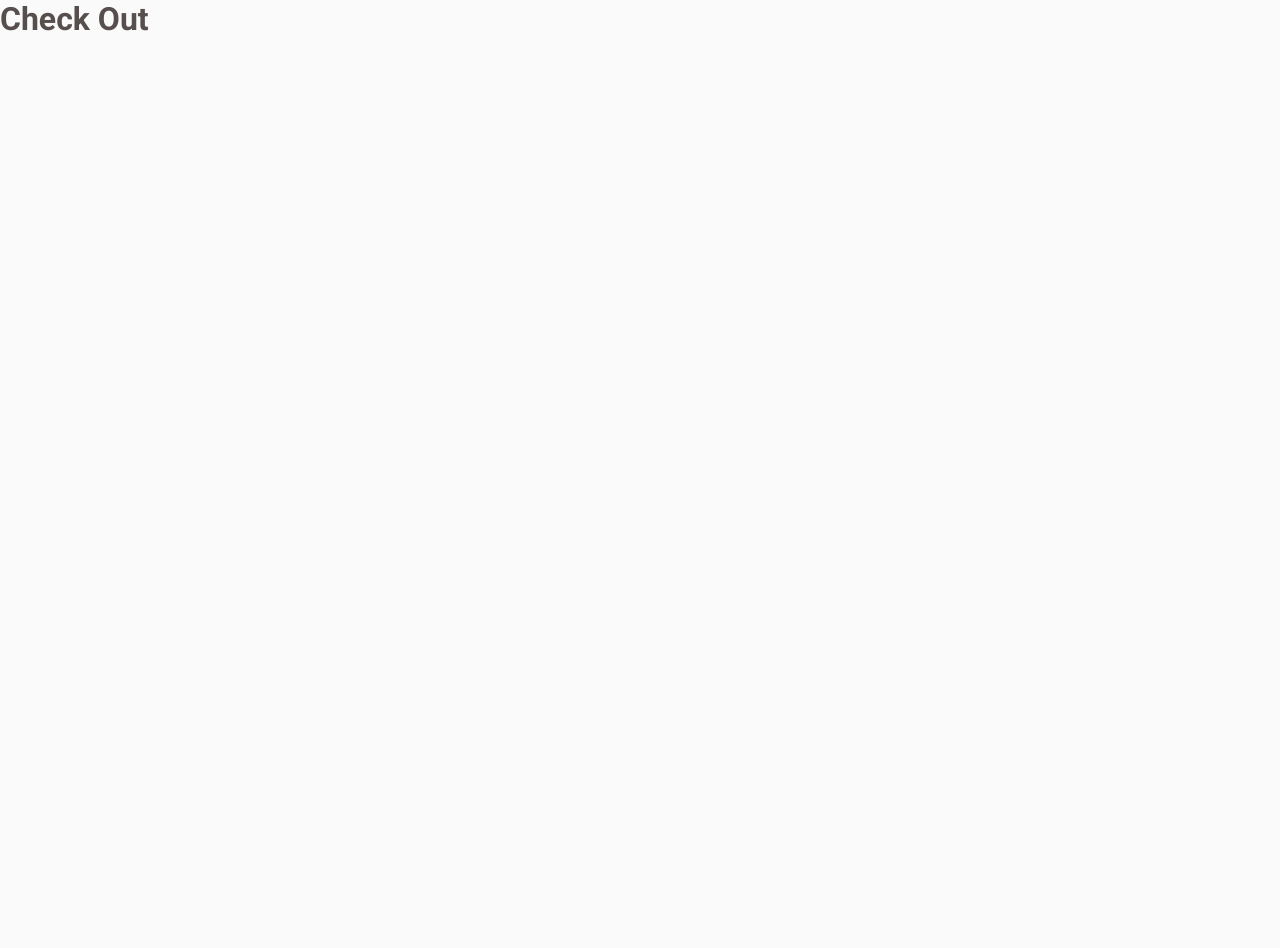
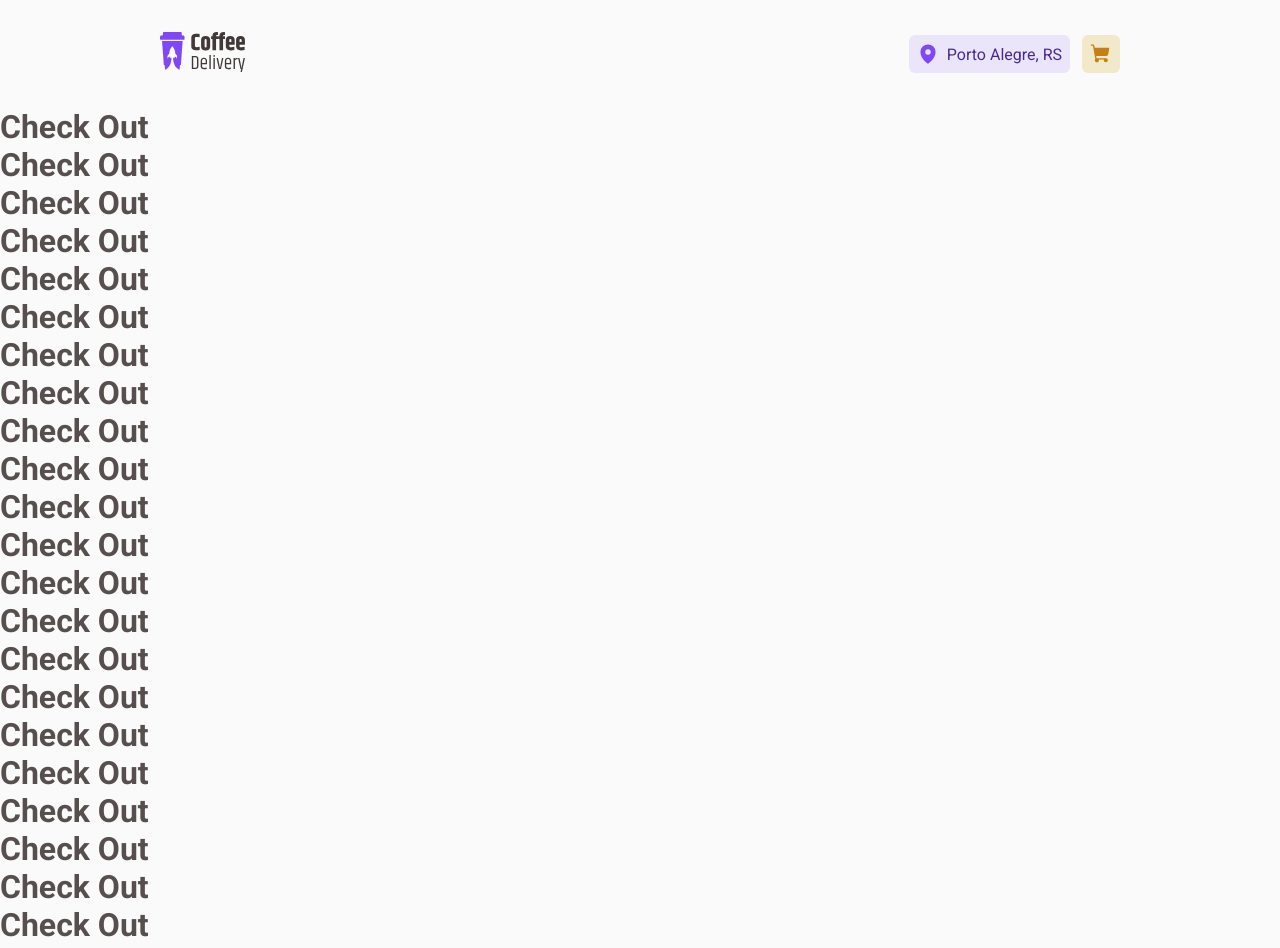
Before and after one commit to fernandofreamunde/challenge-coffee, a React (Vite) app: page /checkout in a window 1280 px wide. Shown: the top 948 px of the page. Before the commit the page ends 800 px from the top, so only its background shows below. Built offline with nearby package versions, Linux system fonts and the light colour scheme.

Commit message:
:sparkles: add App layout and headerComponent

```diff
--- a/src/Router.tsx
+++ b/src/Router.tsx
@@ -2,13 +2,16 @@ import { Route, Routes } from 'react-router-dom'
 import { Home } from './pages/Home'
 import { CheckOut } from './pages/CheckOut'
 import { Confirmation } from './pages/Confirmation'
+import { DefaultLayout } from './layouts/DefaultLayout'
 
 export function Router() {
   return (
     <Routes>
-      <Route path="/" element={<Home />} />
-      <Route path="/checkout" element={<CheckOut />} />
-      <Route path="/confirmation" element={<Confirmation />} />
+      <Route path="/" element={<DefaultLayout />}>
+        <Route path="/" element={<Home />} />
+        <Route path="/checkout" element={<CheckOut />} />
+        <Route path="/confirmation" element={<Confirmation />} />
+      </Route>
     </Routes>
   )
 }
--- /dev/null
+++ b/src/layouts/DefaultLayout/index.tsx
@@ -0,0 +1,37 @@
+import { NavLink, Outlet } from 'react-router-dom'
+import {
+  CartButton,
+  GhostContainer,
+  HeaderContainer,
+  LocationSelector,
+  Nav,
+} from './styles'
+import logo from '../../assets/Logo.svg'
+import { MapPin, ShoppingCart } from 'phosphor-react'
+
+export function DefaultLayout() {
+  return (
+    <div>
+      <HeaderContainer>
+        <NavLink to="/">
+          <img src={logo} alt="" />
+        </NavLink>
+
+        <Nav>
+          <LocationSelector>
+            <MapPin size={22} weight="fill" /> Porto Alegre, RS
+          </LocationSelector>
+          <NavLink to="checkout">
+            <CartButton>
+              <ShoppingCart size={22} weight="fill" />
+            </CartButton>
+          </NavLink>
+        </Nav>
+      </HeaderContainer>
+
+      <GhostContainer />
+
+      <Outlet />
+    </div>
+  )
+}
--- /dev/null
+++ b/src/layouts/DefaultLayout/styles.ts
@@ -0,0 +1,52 @@
+import styled from 'styled-components'
+
+export const HeaderContainer = styled.header`
+  padding: 2rem 10rem;
+  display: flex;
+  align-items: center;
+  justify-content: space-between;
+
+  position: fixed;
+  width: 100%;
+  background-color: ${(props) => props.theme['base-bg']};
+`
+export const GhostContainer = styled.header`
+  padding-top: 6.75rem;
+
+  width: 100%;
+  background-color: transparent;
+`
+
+export const Nav = styled.nav`
+  display: flex;
+  align-items: center;
+  gap: 0.75rem;
+`
+
+export const LocationSelector = styled.span`
+  background-color: ${(props) => props.theme['purple-light']};
+  color: ${(props) => props.theme['purple-dark']};
+
+  border-radius: 6px;
+  padding: 0.5rem;
+
+  display: flex;
+  align-items: center;
+  gap: 0.5rem;
+
+  svg {
+    color: ${(props) => props.theme['purple-base']};
+  }
+`
+
+export const CartButton = styled.span`
+  background-color: ${(props) => props.theme['yellow-light']};
+  color: ${(props) => props.theme['yellow-dark']};
+
+  border-radius: 6px;
+  padding: 0.5rem;
+
+  display: flex;
+  align-items: center;
+  gap: 0.5rem;
+`
--- a/src/pages/CheckOut/index.tsx
+++ b/src/pages/CheckOut/index.tsx
@@ -1,3 +1,38 @@
 export function CheckOut() {
-  return <h1>Check Out</h1>
+  return (
+    <div>
+      <h1>Check Out</h1>
+      <h1>Check Out</h1>
+      <h1>Check Out</h1>
+      <h1>Check Out</h1>
+      <h1>Check Out</h1>
+      <h1>Check Out</h1>
+      <h1>Check Out</h1>
+      <h1>Check Out</h1>
+      <h1>Check Out</h1>
+      <h1>Check Out</h1>
+      <h1>Check Out</h1>
+      <h1>Check Out</h1>
+      <h1>Check Out</h1>
+      <h1>Check Out</h1>
+      <h1>Check Out</h1>
+      <h1>Check Out</h1>
+      <h1>Check Out</h1>
+      <h1>Check Out</h1>
+      <h1>Check Out</h1>
+      <h1>Check Out</h1>
+      <h1>Check Out</h1>
+      <h1>Check Out</h1>
+      <h1>Check Out</h1>
+      <h1>Check Out</h1>
+      <h1>Check Out</h1>
+      <h1>Check Out</h1>
+      <h1>Check Out</h1>
+      <h1>Check Out</h1>
+      <h1>Check Out</h1>
+      <h1>Check Out</h1>
+      <h1>Check Out</h1>
+      <h1>Check Out</h1>
+    </div>
+  )
 }
--- a/src/styles/global.ts
+++ b/src/styles/global.ts
@@ -10,6 +10,7 @@ export const GlobalStyle = createGlobalStyle`
   :focus {
     outline: 0;
     box-shadow: 0 0 0 2px ${(props) => props.theme['yellow-dark']};
+    border-radius: 6px;
   }
 
   body {
```
Also changed, not shown: src/assets/Logo.svg (added).
